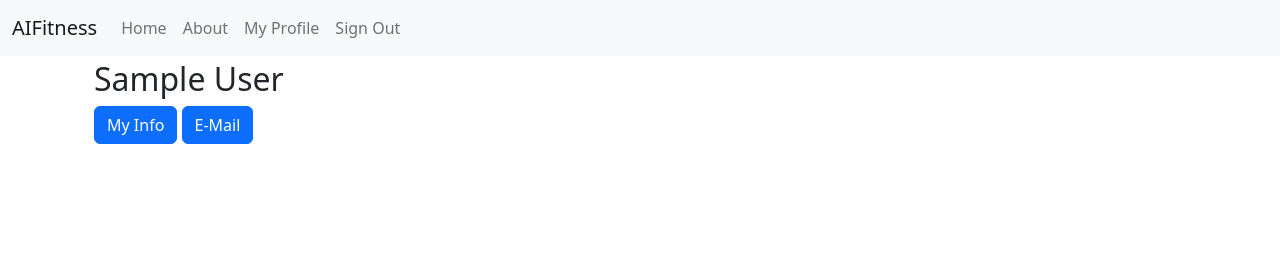
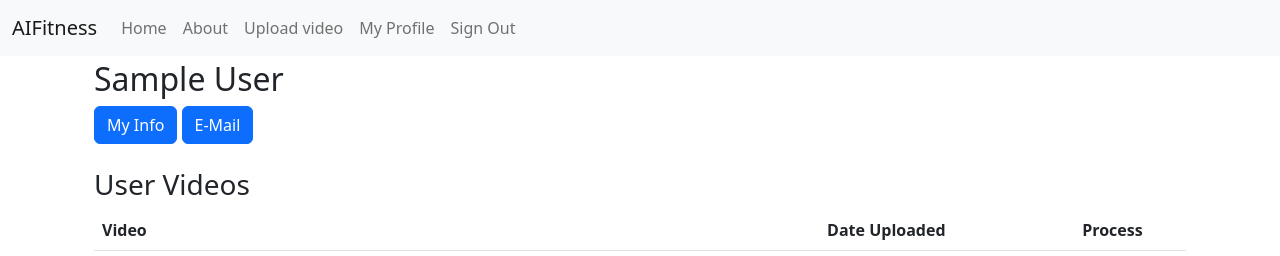
Before and after one commit to StrengthCoach/AIFitness, a Django app: page /users/1/ in a window 1280 px wide. Shown: the top 256 px of the page. Run offline with Django 4.2, Linux system fonts and the light colour scheme; a user stored in the database is signed in; tables that the repository leaves empty hold one stand-in row (values such as "Sample post"); some libraries are stand-ins or nearby versions.

Commit message:
added simple video uploading

```diff
--- a/aifitness/templates/base.html
+++ b/aifitness/templates/base.html
@@ -69,6 +69,9 @@
               </li>
               {% if request.user.is_authenticated %}
                 <li class="nav-item">
+                  <a class="nav-link" href="{% url 'workouts:upload_video' %}">{% translate "Upload video" %}</a>
+                </li>
+                <li class="nav-item">
                   <a class="nav-link" href="{% url 'users:detail' request.user.pk %}">{% translate "My Profile" %}</a>
                 </li>
                 <li class="nav-item">
--- a/aifitness/templates/users/user_detail.html
+++ b/aifitness/templates/users/user_detail.html
@@ -26,5 +26,38 @@
       </div>
       <!-- End Action buttons -->
     {% endif %}
+    <!-- User videos table -->
+    <div class="row mt-4">
+      <div class="col-sm-12">
+        <h3>User Videos</h3>
+        <div class="table-responsive">
+          <table class="table">
+            <thead>
+              <tr>
+                <th>Video</th>
+                <th>Date Uploaded</th>
+                <th>Process</th>
+                <!-- Add more columns as needed -->
+              </tr>
+            </thead>
+            <tbody>
+              {% for video in object.uservideo_set.all %}
+                <tr>
+                  <td>
+                    <video width="100%" height="240" controls>
+                      <source src="{{ video.video.url }}" type="video/mp4" />
+                      Your browser does not support the video tag.
+                    </video>
+                  </td>
+                  <td>{{ video.created_at }}</td>
+                  <!-- Add more columns as needed -->
+                </tr>
+              {% endfor %}
+            </tbody>
+          </table>
+        </div>
+      </div>
+    </div>
+    <!-- End User videos table -->
   </div>
 {% endblock content %}
--- a/aifitness/workouts/apps.py
+++ b/aifitness/workouts/apps.py
@@ -1,6 +1,8 @@
 from django.apps import AppConfig
+from django.utils.translation import gettext_lazy as _
 
 
 class WorkoutsConfig(AppConfig):
     default_auto_field = "django.db.models.BigAutoField"
-    name = "workouts"
+    name = "aifitness.workouts"
+    verbose_name = _("Workouts")
--- a/aifitness/workouts/models.py
+++ b/aifitness/workouts/models.py
@@ -1,3 +1,24 @@
-# from django.db import models
+from datetime import datetime
 
-# Create your models here.
+from django.contrib.auth import get_user_model
+from django.db import models
+
+User = get_user_model()
+
+
+def generate_filename(instance, filename):
+    user_id = instance.user_id
+    user_datetime = datetime.now().strftime("%Y%m%d_%H%M%S")
+    return f"users_videos/user_{user_id}_{user_datetime}_{filename}"
+
+
+class UserVideo(models.Model):
+    user = models.ForeignKey(User, on_delete=models.CASCADE)
+    video = models.FileField(upload_to=generate_filename, null=True, blank=True)
+    created_at = models.DateTimeField(auto_now_add=True)
+
+    def __str__(self):
+        return f"{self.user}'s Video {self.id}"
+
+    class Meta:
+        ordering = ["-created_at"]  # Default sorting in reverse order of creation date
--- /dev/null
+++ b/aifitness/workouts/urls.py
@@ -0,0 +1,8 @@
+from django.urls import path
+
+from .views import upload_video
+
+app_name = "workouts"
+urlpatterns = [
+    path("upload/", upload_video, name="upload_video"),
+]
--- a/config/settings/base.py
+++ b/config/settings/base.py
@@ -80,10 +80,12 @@ THIRD_PARTY_APPS = [
     "django_celery_beat",
     "bootstrap_datepicker_plus",
     "django_bootstrap5",
+    "sorl.thumbnail",
 ]
 
 LOCAL_APPS = [
     "aifitness.users",
+    "aifitness.workouts",
     # Your stuff: custom apps go here
 ]
 # https://docs.djangoproject.com/en/dev/ref/settings/#installed-apps
--- a/config/urls.py
+++ b/config/urls.py
@@ -13,6 +13,7 @@ urlpatterns = [
     path(settings.ADMIN_URL, admin.site.urls),
     # User management
     path("users/", include("aifitness.users.urls", namespace="users")),
+    path("workouts/", include("aifitness.workouts.urls", namespace="workouts")),
     path("accounts/", include("allauth.urls")),
     path("accounts/", include("allauth.socialaccount.urls")),
     # Your stuff: custom urls includes go here
--- a/requirements/base.txt
+++ b/requirements/base.txt
@@ -19,3 +19,9 @@ crispy-bootstrap5==2023.10  # https://github.com/django-crispy-forms/crispy-boot
 django-redis==5.4.0  # https://github.com/jazzband/django-redis
 django-bootstrap-datepicker-plus==5.0.5 # https://github.com/monim67/django-bootstrap-datepicker-plus
 django-bootstrap5==23.4 # https://github.com/zostera/django-bootstrap5
+
+# Others
+# ------------------------------------------------------------------------------
+mediapipe==0.10.9 # https://github.com/google/mediapipe
+sorl-thumbnail==12.10.0 # https://github.com/jazzband/sorl-thumbnail
+moviepy==1.0.3 # https://github.com/Zulko/moviepy
```
Also changed, not shown: aifitness/templates/workouts/upload_video.html (added, +17 -0 lines), aifitness/workouts/admin.py (+12 -2 lines), aifitness/workouts/forms.py (added, +15 -0 lines), aifitness/workouts/views.py (+43 -2 lines), aifitness/workouts/migrations/0001_initial.py (added), aifitness/workouts/migrations/0002_alter_uservideo_options_uservideo_created_at.py (added), aifitness/workouts/migrations/0003_alter_uservideo_video.py (added).
